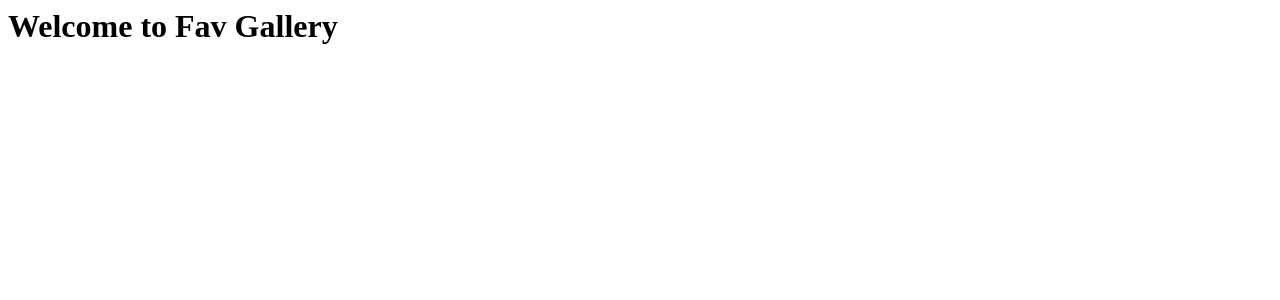
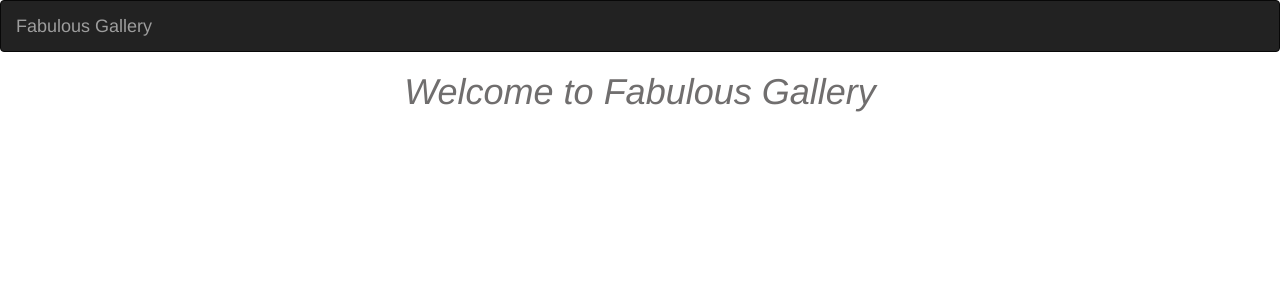
Before and after one commit to Venus-Kavunza/Fav_Gallery, a Django app: page / in a window 1280 px wide. Shown: the top 300 px of the page. Run offline with Django 3.2, Linux system fonts and the light colour scheme; some libraries are stand-ins or nearby versions.

Commit message:
It will add styling to the navbar

```diff
--- a/gallery/settings.py
+++ b/gallery/settings.py
@@ -11,6 +11,7 @@ https://docs.djangoproject.com/en/3.2/ref/settings/
 """
 
 from pathlib import Path
+import os
 
 # Build paths inside the project like this: BASE_DIR / 'subdir'.
 BASE_DIR = Path(__file__).resolve().parent.parent
@@ -120,6 +121,9 @@ USE_TZ = True
 # https://docs.djangoproject.com/en/3.2/howto/static-files/
 
 STATIC_URL = '/static/'
+STATICFILES_DIRS = [
+    os.path.join(BASE_DIR, "static"),
+]
 
 # Default primary key field type
 # https://docs.djangoproject.com/en/3.2/ref/settings/#default-auto-field
--- a/pics/templates/all-pics/base.html
+++ b/pics/templates/all-pics/base.html
@@ -1,4 +1,5 @@
 {% load bootstrap3 %}
+{% load static %}
 <!DOCTYPE html>
 <html lang="en">
 <head>
@@ -10,10 +11,12 @@
     {% endif %}
     {% block styles %}
         {% bootstrap_css %}
+        <link rel="stylesheet" href="{% static 'css/basepics.css'%}">
     {% endblock %}
 </head>
 <body>
-
-
+    {%  include "navbar.html" %}
+    {% block content %}
+    {% endblock %}
 </body>
 </html>
--- a/pics/templates/home.html
+++ b/pics/templates/home.html
@@ -1 +1,6 @@
-<h1>Welcome to Fav Gallery</h1>
+{%extends 'all-pics/base.html'%}
+
+{% block content %}
+{{block.super}}
+<h1>Welcome to Fabulous Gallery</h1>
+{% endblock %}
--- /dev/null
+++ b/pics/templates/navbar.html
@@ -0,0 +1,17 @@
+<!DOCTYPE html>
+<html lang="en">
+<head>
+
+  <meta charset="utf-8">
+  <meta name="viewport" content="width=device-width, initial-scale=1">
+</head>
+<body>
+<nav class="navbar navbar-inverse">
+  <div class="container-fluid">
+    <div class="navbar-header">
+      <a class="navbar-brand" href="{% url 'welcome' %}">Fabulous Gallery</a>
+    </div>
+  </div>
+</nav>
+</body>
+</html>
--- /dev/null
+++ b/static/css/basepics.css
@@ -0,0 +1,5 @@
+h1{
+    color:rgb(112, 110, 110);
+    text-align: center;
+    font-style: italic;
+}
```
